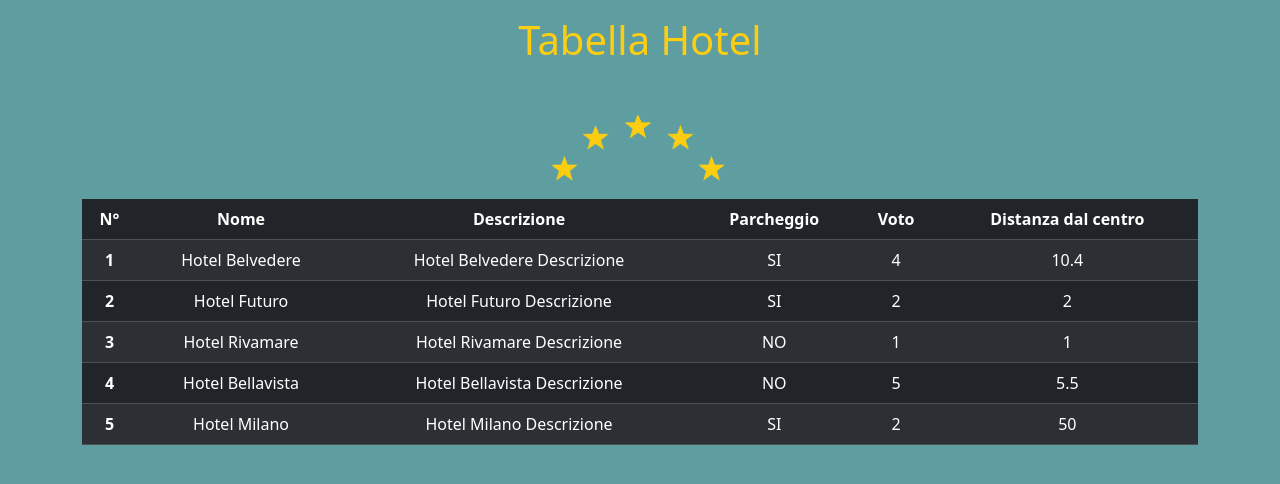
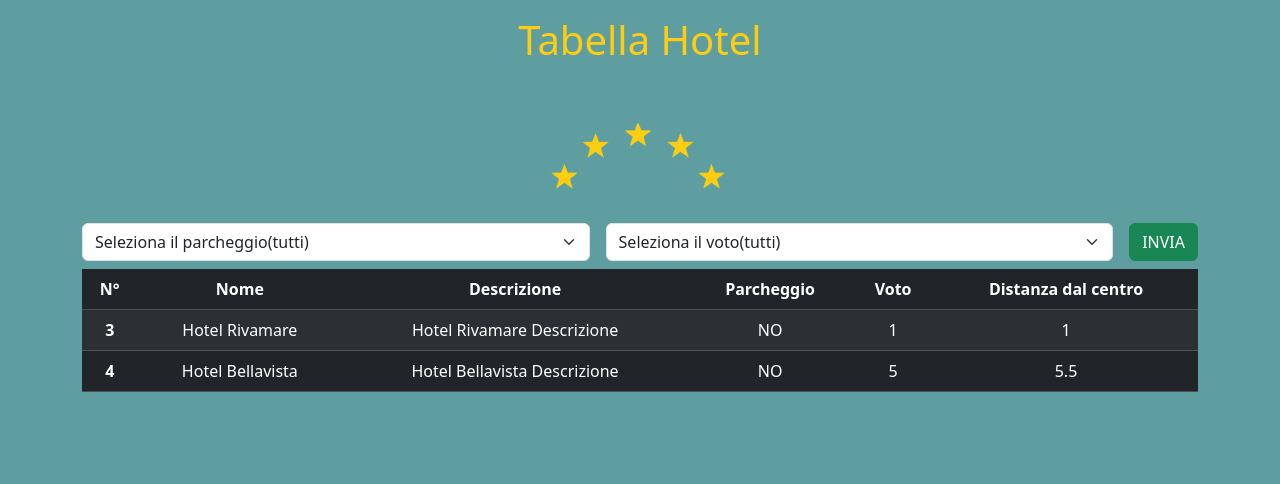
Before and after one commit to italocirillo/php-hotel, a PHP site: page / in a window 1280 px wide. Shown: the top 484 px of the page. Run offline with PHP 8.4, Linux system fonts and the light colour scheme; data that the repository does not hold is empty.

Commit message:
ESERCIZIO COMPLETO + BONUS

```diff
--- a/index.php
+++ b/index.php
@@ -40,6 +40,11 @@ $hotels = [
 
 ];
 
+if (isset($_GET['parcheggio']) && isset($_GET['voto'])) {
+    $parcheggio = $_GET['parcheggio'];
+    $voto = $_GET['voto'];
+}
+
 ?>
 
 <!DOCTYPE html>
@@ -59,9 +64,29 @@ $hotels = [
 <body>
     <div class="container">
         <h1 class="text-center py-3">Tabella Hotel</h1>
-        <div class="text-center py-2">
+        <div class="text-center py-3">
             <img class="stelle" src="./img/stelle.png" alt="stelle">
         </div>
+        <!-- Form -->
+        <form class="py-2" action="index.php" method="GET">
+            <div class="d-flex gap-3">
+                <select class="form-select" name="parcheggio">
+                    <option value="2">Seleziona il parcheggio(tutti)</option>
+                    <option value="1">SI</option>
+                    <option value="0">NO</option>
+                </select>
+                <select class="form-select" name="voto">
+                    <option value="0">Seleziona il voto(tutti)</option>
+                    <option value="1">> 1</option>
+                    <option value="2">> 2</option>
+                    <option value="3">> 3</option>
+                    <option value="4">> 4</option>
+                    <option value="5">> 5</option>
+                </select>
+                <button type="submit" class="btn btn-success">INVIA</button>
+            </div>
+        </form>
+
         <table class="table table-dark table-striped table-hover">
             <thead>
                 <tr class="text-center">
@@ -74,7 +99,9 @@ $hotels = [
                 </tr>
             </thead>
             <tbody>
-                <?php foreach ($hotels as $key => $hotel) { ?>
+                <?php
+                foreach ($hotels as $key => $hotel) {
+                    if (($parcheggio == 2 && $voto <= $hotel['vote']) || ($parcheggio == $hotel['parking'] && $voto == 0) || ($parcheggio == $hotel['parking'] && $voto <= $hotel['vote']) || ($parcheggio == 2 && $voto == 0)) { ?>
                         <tr class="text-center">
                             <th scope="row"><?php echo $key + 1 ?></th>
                             <td><?php echo $hotel['name'] ?></td>
@@ -91,10 +118,10 @@ $hotels = [
                             <td><?php echo $hotel['vote'] ?></td>
                             <td><?php echo $hotel['distance_to_center'] ?></td>
                         </tr>
-                <?php } ?>
+                <?php }
+                } ?>
             </tbody>
         </table>
-
     </div>
 
     <script src="https://cdn.jsdelivr.net/npm/bootstrap@5.3.0-alpha3/dist/js/bootstrap.bundle.min.js" integrity="sha384-ENjdO4Dr2bkBIFxQpeoTz1HIcje39Wm4jDKdf19U8gI4ddQ3GYNS7NTKfAdVQSZe" crossorigin="anonymous"></script>
```
Lines whose indentation alone changed are shown as unchanged.
